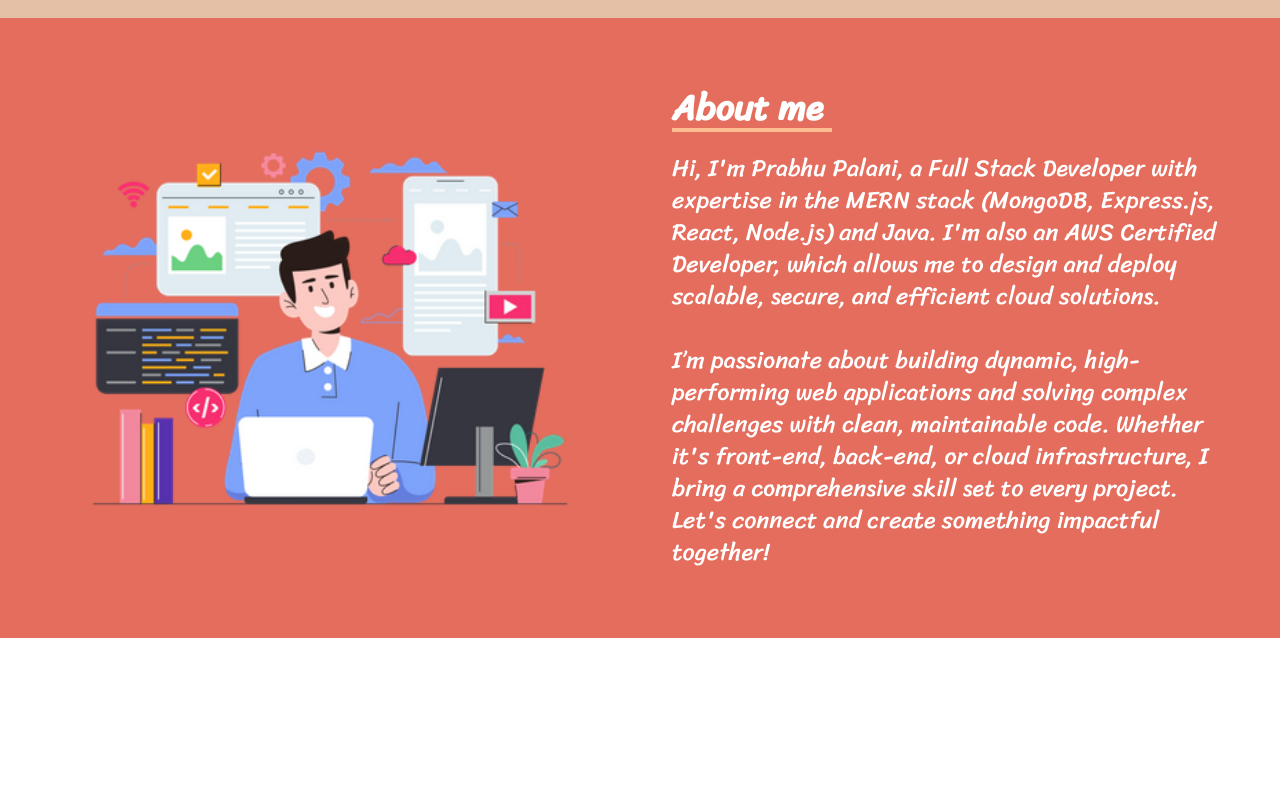
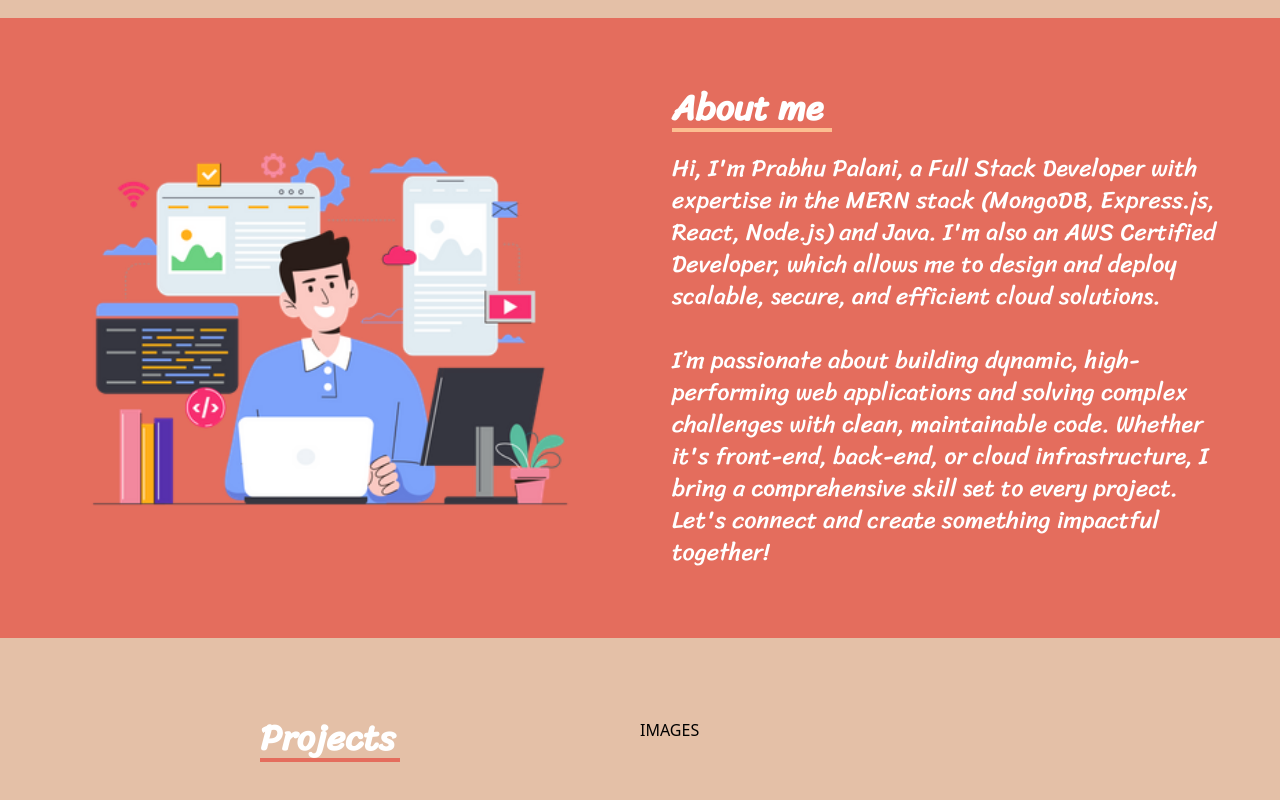
Before and after one commit to prabhupalani18/portfolio, a React (Create React App) app: page / in a window 1280 px wide. Shown: the part 699-1499 px from the top of the page. Before the commit the page ends 1337 px from the top, so only its background shows below. Built offline with nearby package versions, Linux system fonts and the light colour scheme.

Commit message:
Projects initialization

```diff
--- a/src/App.js
+++ b/src/App.js
@@ -2,6 +2,7 @@ import './App.css';
 import Header from './components/Header';
 import Hero from './components/Hero';
 import About from './components/About';
+import Projects from './components/Projects';
 
 function App() {
   return (
@@ -9,6 +10,7 @@ function App() {
       <Header/>
       <Hero/>
       <About/>
+      <Projects/>
     </div>
   );
 }
--- /dev/null
+++ b/src/components/Projects.js
@@ -0,0 +1,14 @@
+export default function Projects() {
+    return (
+        <section className="flex px-5 py-20 justify-center bgsecondary">
+            <div className="w-1/2">
+                <div className="justify-center flex">
+                    <h1 className="font-hero-font text-4xl text-white border-b-4 border-[#e46d5d] mb-5 w-[140px] font-bold">
+                        Projects
+                    </h1>
+                </div>
+            </div>
+            <div className="w-1/2">IMAGES</div>
+        </section>
+    );
+}
--- a/tailwind.config.js
+++ b/tailwind.config.js
@@ -4,7 +4,12 @@ module.exports = {
     "./src/**/*.{js,jsx,ts,tsx}",
   ],
   theme: {
-    extend: {},
+    extend: {
+      borderColor: {
+        'primary': '#e46d5d',
+        'secondary': '#e4c0a7'
+      }
+    },
     fontFamily: {
       'hero-font': 'Sriracha'
     }
```
